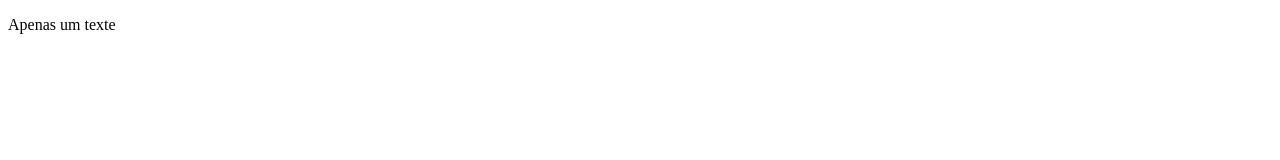
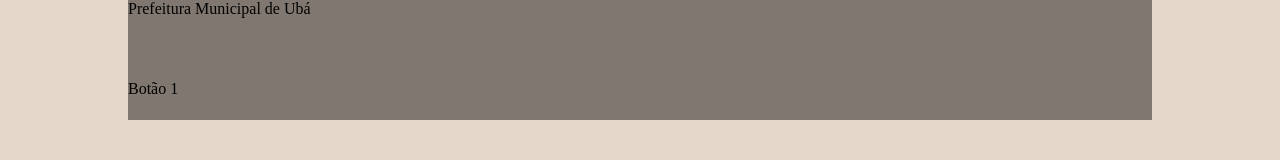
Before and after one commit to guicordeiro/tec-web, a plain HTML site: page prefeitura/index.html in a window 1280 px wide. Drawn offline with Linux system fonts and the light colour scheme.

Commit message:
Montagem da Prefeitura

```diff
--- a/prefeitura/css/style.css
+++ b/prefeitura/css/style.css
@@ -2,13 +2,28 @@
     margin: 0%;
     padding: 0%;
 }
-body {
+body, html{
     height: 100%;
+    background-color: #E5D7CA;
+}
+.lat {
+    width: 5%;
+    height: 100% ;
 }
 div{
-    background-color: #E5D7CA;
+    width: 10%;
+    height: 100%;
+    float: left;
 }
 header {
-    width: 50%;
+    width: 80%;
+    height: 10%;
     background-color: #7F7770;
+    float: left;
 }
+nav {
+    width: 80%;
+    height: 5%;
+    background-color: #7F7770;
+    float: left;
+}
--- a/prefeitura/index.html
+++ b/prefeitura/index.html
@@ -1,9 +1,13 @@
 <!DOCTYPE html>
 <html>
 	<head>
+		<meta charset="UTF-8">
+		<link rel="stylesheet" type="text/css" href="css/style.css" />
 		<title>Prefeitura de Ubá</title>
 	</head>
 	<body>
-		<p>Apenas um texte</p>
+		<div></div>
+		<header>Prefeitura Municipal de Ubá</header>
+		<nav>Botão 1</nav>
 	</body>
 </html>
```
